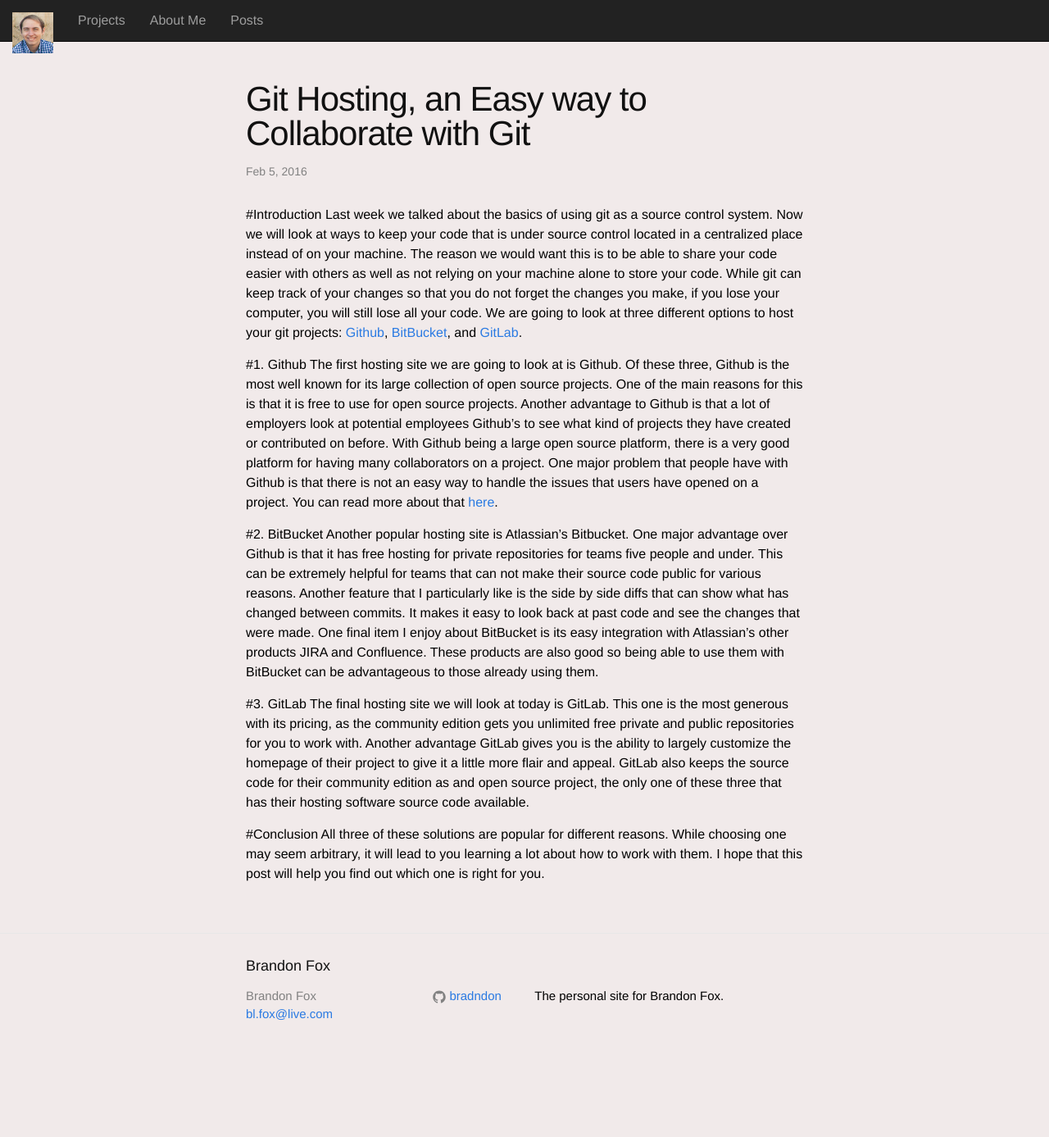
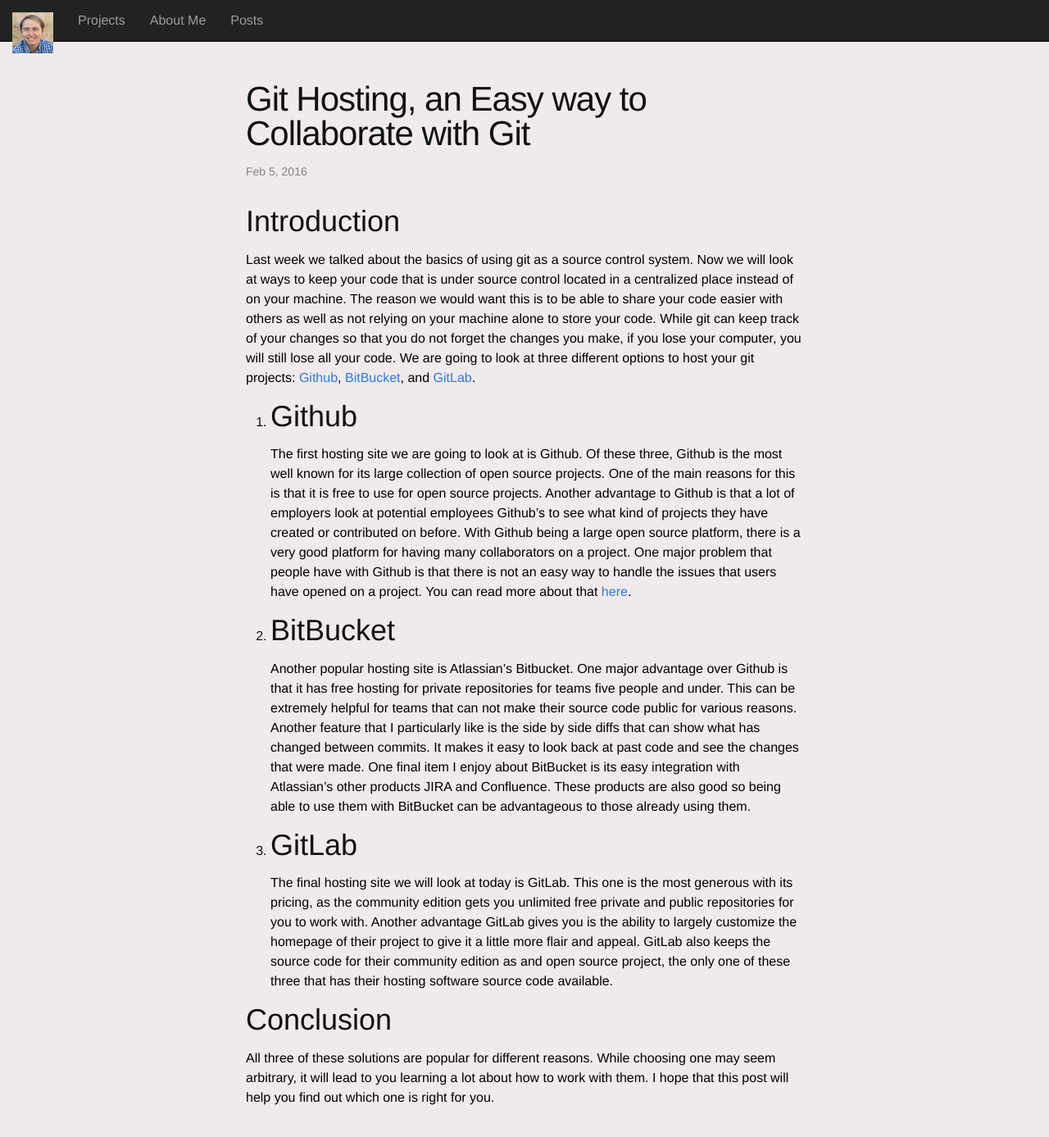
Before and after one commit to bradndon/bradndon.github.io, a Jekyll site: the page built from _posts/2016-02-12-githosting.markdown, in a window 1280 px wide and 1400 px high. Shown: the top 1387 px of the window at 82% size. Built offline with Jekyll 4.4.1, drawn with Linux system fonts in a browser that asks for light colours; nearby versions of some CDN libraries.

Commit message:
post 5 updated

```diff
--- a/_posts/2016-02-12-githosting.markdown
+++ b/_posts/2016-02-12-githosting.markdown
@@ -4,7 +4,8 @@
 date: 2016-02-05T12:30:20.000Z
 categories: 491 Development
 ---
-#Introduction
+Introduction
+============
 Last week we talked about the basics of using git as a source control system.
 Now we will look at ways to keep your code that is under source control located
 in a centralized place instead of on your machine. The reason we would want this
@@ -15,7 +16,8 @@
 to host your git projects: [Github][github], [BitBucket][bitbucket], and
 [GitLab][gitlab].
 
-#1. Github
+1. Github
+=========
 The first hosting site we are going to look at is Github. Of these three, Github
 is the most well known for its large collection of open source projects. One of
 the main reasons for this is that it is free to use for open source projects.
@@ -26,7 +28,8 @@
 people have with Github is that there is not an easy way to handle the issues
 that users have opened on a project. You can read more about that [here][deargh].
 
-#2. BitBucket
+2. BitBucket
+============
 Another popular hosting site is Atlassian's Bitbucket. One major advantage over
 Github is that it has free hosting for private repositories for teams five
 people and under. This can be extremely helpful for teams that can not make their
@@ -37,7 +40,8 @@
 products JIRA and Confluence. These products are also good so being able to use
 them with BitBucket can be advantageous to those already using them.
 
-#3. GitLab
+3. GitLab
+=========
 The final hosting site we will look at today is GitLab. This one is the most
 generous with its pricing, as the community edition gets you unlimited free
 private and public repositories for you to work with. Another advantage GitLab
@@ -46,7 +50,8 @@
 their community edition as and open source project, the only one of these three
 that has their hosting software source code available.
 
-#Conclusion
+Conclusion
+==========
 All three of these solutions are popular for different reasons. While choosing
 one may seem arbitrary, it will lead to you learning a lot about how to work
 with them. I hope that this post will help you find out which one is right for
```
